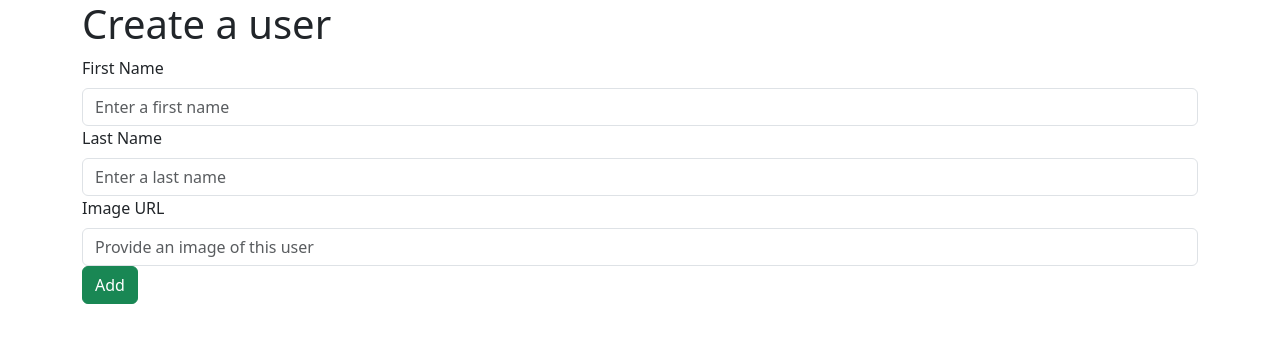
After one commit to spencerTaira/blogly, a Flask app: page /users/new in a window 1280 px wide. The commit adds this page. Shown: the top 343 px of the page. Run offline with Flask 3, Linux system fonts and the light colour scheme.

```diff
--- a/flask-blogly/app.py
+++ b/flask-blogly/app.py
@@ -1,5 +1,7 @@
 """Blogly application."""
 
+from nturl2path import url2pathname
+from unicodedata import name
 from flask import Flask, render_template, request, session, redirect
 from models import db, connect_db, User
 
@@ -23,3 +25,30 @@ def list_users():
 
     users = User.query.all()
     return render_template('user_list.html', users=users)
+
+@app.get('/users/new')
+def show_new_user_form():
+    """ Shows input form for new user"""
+
+    return render_template('new_user_form.html')
+
+@app.post('/users/new')
+def add_new_user():
+    """ Process adding a new user"""
+    first_name = request.form['first_name']
+    last_name = request.form['last_name']
+    image_url = request.form['image_url']
+
+    user = User(first_name = first_name, last_name = last_name, image_url=image_url)
+    db.session.add(user)
+    db.session.commit()
+
+    return redirect ('/users')
+
+@app.get('/users/<user_id>')
+def show_user_profile(user_id):
+    """Shows the users profile, options to edit info and delete profile"""
+
+    user = User.query.get_or_404(user_id)
+
+    return render_template('user_profile.html', user=user)
--- a/flask-blogly/models.py
+++ b/flask-blogly/models.py
@@ -24,6 +24,7 @@ class User(db.Model):
                            nullable = False)
     last_name = db.Column(db.String(50),
                            nullable = False)
-    image_url = db.Column(db.String(100),
+    image_url = db.Column(db.Text,
                           nullable = False,
-                          default = '') #default image url
+                          default = """https://www.kindpng.com/picc/m/24-248253
+                          _user-profile-default-image-png-clipart-png-download.png""")
--- /dev/null
+++ b/flask-blogly/static/style.css
@@ -0,0 +1,3 @@
+img {
+    width: 200px;
+}
--- a/flask-blogly/templates/base.html
+++ b/flask-blogly/templates/base.html
@@ -1,14 +1,20 @@
 <!DOCTYPE html>
 <html lang="en">
+
 <head>
   <meta charset="UTF-8">
   <meta http-equiv="X-UA-Compatible" content="IE=edge">
   <meta name="viewport" content="width=device-width, initial-scale=1.0">
   <title>{% block title %}{% endblock %}</title>
   <link rel="stylesheet" href="https://unpkg.com/bootstrap@5/dist/css/bootstrap.css">
+  <link rel="stylesheet" href="/static/style.css">
 </head>
+
 <body>
-  {% block content %}
-  {% endblock %}
+  <div class="container">
+    {% block content %}
+    {% endblock %}
+  </div>
 </body>
+
 </html>
--- /dev/null
+++ b/flask-blogly/templates/new_user_form.html
@@ -0,0 +1,25 @@
+{% extends 'base.html' %}
+
+{% block title %}
+New User Form
+{% endblock %}
+
+{% block content %}
+<h1>Create a user</h1>
+
+<div>
+  <form action='/users/new' method="POST">
+
+    <label for="first_name" class="form-label">First Name</label>
+    <input type="text" id="first_name" name="first_name" placeholder="Enter a first name" class="form-control">
+
+    <label for="last_name" class="form-label">Last Name</label>
+    <input type="text" id="last_name" name="last_name" placeholder="Enter a last name" class="form-control">
+
+    <label for="image_url" class="form-label">Image URL</label>
+    <input type="text" id="image_url" name="image_url" placeholder="Provide an image of this user" class="form-control">
+
+    <button class="btn btn-success">Add</button>
+  </form>
+</div>
+{% endblock %}
--- a/flask-blogly/templates/user_list.html
+++ b/flask-blogly/templates/user_list.html
@@ -10,7 +10,7 @@ Users List
 <div>
   <ul>
     {% for user in users %}
-    <li><a href="/user/{{user.id}}">{{user.first_name}} {{user.last_name}}</a></li>
+    <li><a href="/users/{{user.id}}">{{user.first_name}} {{user.last_name}}</a></li>
     {% endfor %}
   </ul>
 </div>
```
Also changed, not shown: flask-blogly/templates/user_profile.html (added, +34 -0 lines).
